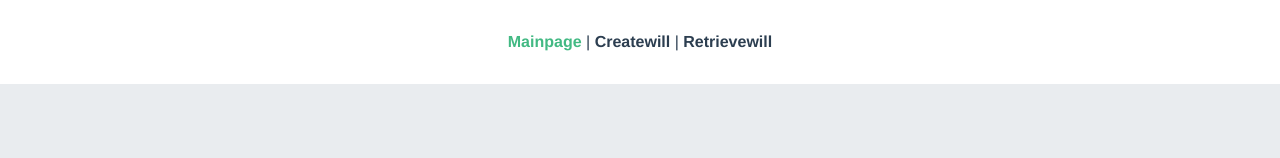
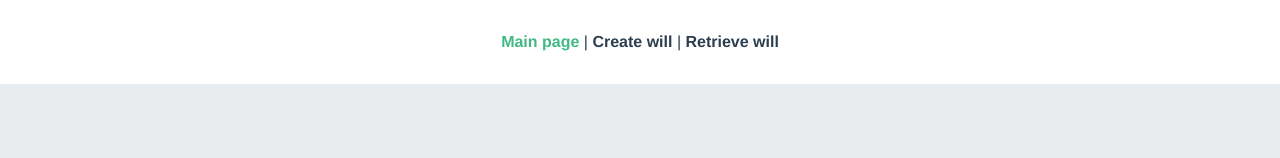
Before and after one commit to ChawPohChia/Block4Will, a Vue app: page / in a window 1280 px wide. Shown: the top 158 px of the page. Built offline with nearby package versions, Linux system fonts and the light colour scheme.

Commit message:
Minor tune to view

```diff
--- a/src/App.vue
+++ b/src/App.vue
@@ -1,8 +1,8 @@
 <template>
   <div id="nav">
-    <router-link to="/">Mainpage</router-link> |
-    <router-link to="/Createwill">Createwill</router-link> |
-    <router-link to="/Retrievewill">Retrievewill</router-link>
+    <router-link to="/">Main page</router-link> |
+    <router-link to="/Createwill">Create will</router-link> |
+    <router-link to="/Retrievewill">Retrieve will</router-link>
   </div>
   <router-view/>
 </template>
```
